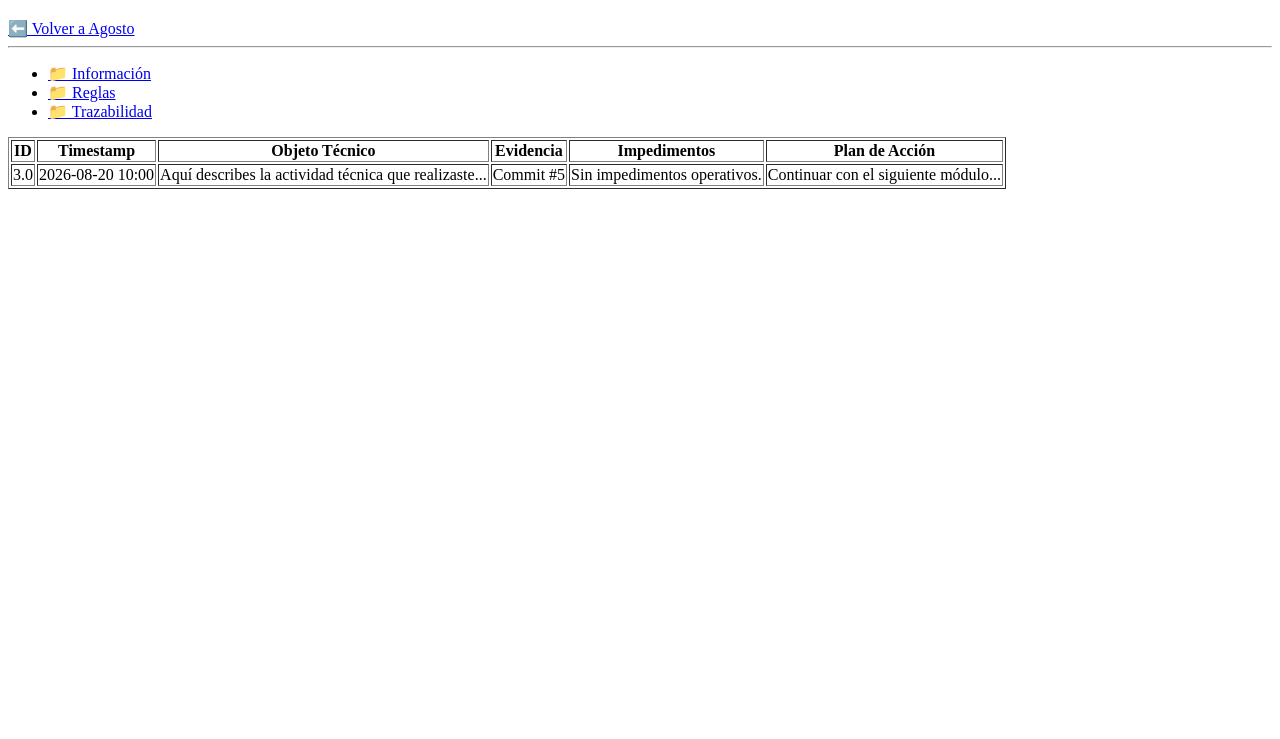
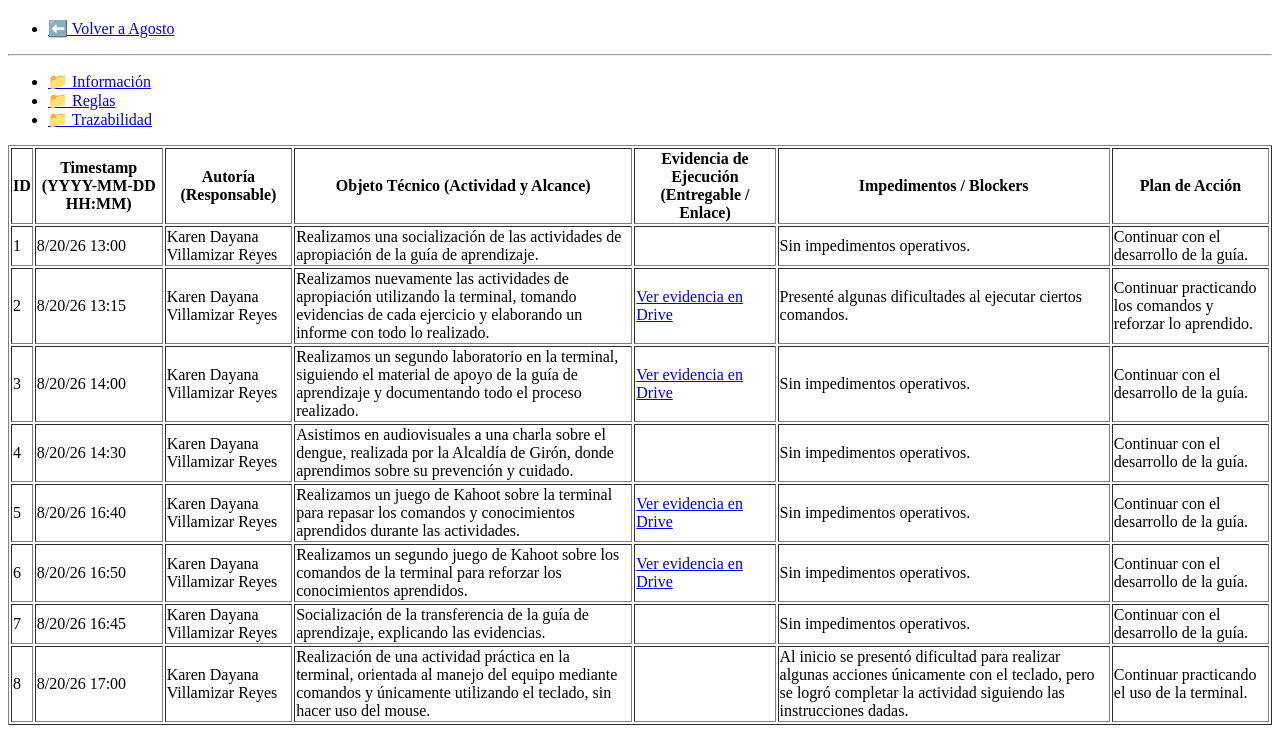
Before and after one commit to KarenDayana07/Bitacora-HTML, a plain HTML site: page s3-trazabilidad.html in a window 1280 px wide. Shown: the part 61-800 px from the top of the page. Drawn offline with Linux system fonts and the light colour scheme.

Commit message:
feat: agregar registros de trazabilidad de la semana 3

```diff
--- a/s3-trazabilidad.html
+++ b/s3-trazabilidad.html
@@ -1,10 +1,17 @@
 <!DOCTYPE html>
 <html lang="es">
-<head><meta charset="UTF-8"><title>Semana 3 - Trazabilidad</title></head>
+<head>
+    <meta charset="UTF-8">
+    <title>Semana 3 - Trazabilidad</title>
+</head>
 <body>
     <header>
         <h1>Semana 3 - Trazabilidad</h1>
-        <nav><a href="agosto.html">⬅️ Volver a Agosto</a></nav>
+        <nav>
+            <ul>
+                <li><a href="agosto.html">⬅️ Volver a Agosto</a></li>
+            </ul>
+        </nav>
     </header>
     <hr>
     <nav>
@@ -19,21 +26,101 @@
             <thead>
                 <tr>
                     <th>ID</th>
-                    <th>Timestamp</th>
-                    <th>Objeto Técnico</th>
-                    <th>Evidencia</th>
-                    <th>Impedimentos</th>
+                    <th>Timestamp (YYYY-MM-DD HH:MM)</th>
+                    <th>Autoría (Responsable)</th>
+                    <th>Objeto Técnico (Actividad y Alcance)</th>
+                    <th>Evidencia de Ejecución (Entregable / Enlace)</th>
+                    <th>Impedimentos / Blockers</th>
                     <th>Plan de Acción</th>
                 </tr>
             </thead>
             <tbody>
+
                 <tr>
-                    <td>3.0</td>
-                    <td>2026-08-20 10:00</td>
-                    <td>Aquí describes la actividad técnica que realizaste...</td>
-                    <td>Commit #5</td>
+                    <td>1</td>
+                    <td>8/20/26 13:00</td>
+                    <td>Karen Dayana Villamizar Reyes</td>
+                    <td>Realizamos una socialización de las actividades de apropiación de la guía de aprendizaje.</td>
+                    <td></td>
                     <td>Sin impedimentos operativos.</td>
-                    <td>Continuar con el siguiente módulo...</td>
+                    <td>Continuar con el desarrollo de la guía.</td>
+                </tr>
+
+
+                <tr>
+                    <td>2</td>
+                    <td>8/20/26 13:15</td>
+                    <td>Karen Dayana Villamizar Reyes</td>
+                    <td>Realizamos nuevamente las actividades de apropiación utilizando la terminal, tomando evidencias de cada ejercicio y elaborando un informe con todo lo realizado.</td>
+                    <td><a href="https://docs.google.com/document/d/1VQ8-_W3eulWz0t5vUnC1U5T5kC0HP/edit?usp=sharing&ouid=101969118816427981278&rtpof=true&sd=true" target="_blank">Ver evidencia en Drive</a></td>
+                    <td>Presenté algunas dificultades al ejecutar ciertos comandos.</td>
+                    <td>Continuar practicando los comandos y reforzar lo aprendido.</td>
+                </tr>
+
+
+                <tr>
+                    <td>3</td>
+                    <td>8/20/26 14:00</td>
+                    <td>Karen Dayana Villamizar Reyes</td>
+                    <td>Realizamos un segundo laboratorio en la terminal, siguiendo el material de apoyo de la guía de aprendizaje y documentando todo el proceso realizado.</td>
+                    <td><a href="https://docs.google.com/document/d/1oxCfe4Dz433oILndHOhw3qFba5hvEdi7T/edit?usp=sharing&ouid=101969118816427981278&rtpof=true&sd=true" target="_blank">Ver evidencia en Drive</a></td>
+                    <td>Sin impedimentos operativos.</td>
+                    <td>Continuar con el desarrollo de la guía.</td>
+                </tr>
+
+
+                <tr>
+                    <td>4</td>
+                    <td>8/20/26 14:30</td>
+                    <td>Karen Dayana Villamizar Reyes</td>
+                    <td>Asistimos en audiovisuales a una charla sobre el dengue, realizada por la Alcaldía de Girón, donde aprendimos sobre su prevención y cuidado.</td>
+                    <td></td>
+                    <td>Sin impedimentos operativos.</td>
+                    <td>Continuar con el desarrollo de la guía.</td>
+                </tr>
+
+
+                <tr>
+                    <td>5</td>
+                    <td>8/20/26 16:40</td>
+                    <td>Karen Dayana Villamizar Reyes</td>
+                    <td>Realizamos un juego de Kahoot sobre la terminal para repasar los comandos y conocimientos aprendidos durante las actividades.</td>
+                    <td><a href="https://drive.google.com/file/d/1XW9U8GkO3uTvaq5WvLcPZnHP/view?usp=sharing" target="_blank">Ver evidencia en Drive</a></td>
+                    <td>Sin impedimentos operativos.</td>
+                    <td>Continuar con el desarrollo de la guía.</td>
+                </tr>
+
+
+                <tr>
+                    <td>6</td>
+                    <td>8/20/26 16:50</td>
+                    <td>Karen Dayana Villamizar Reyes</td>
+                    <td>Realizamos un segundo juego de Kahoot sobre los comandos de la terminal para reforzar los conocimientos aprendidos.</td>
+                    <td><a href="https://drive.google.com/file/d/1sGIIqDaY1jDbHfpuwSdf8LkU4fJXb/view?usp=sharing" target="_blank">Ver evidencia en Drive</a></td>
+                    <td>Sin impedimentos operativos.</td>
+                    <td>Continuar con el desarrollo de la guía.</td>
+                </tr>
+
+
+                <tr>
+                    <td>7</td>
+                    <td>8/20/26 16:45</td>
+                    <td>Karen Dayana Villamizar Reyes</td>
+                    <td>Socialización de la transferencia de la guía de aprendizaje, explicando las evidencias.</td>
+                    <td></td>
+                    <td>Sin impedimentos operativos.</td>
+                    <td>Continuar con el desarrollo de la guía.</td>
+                </tr>
+
+
+                <tr>
+                    <td>8</td>
+                    <td>8/20/26 17:00</td>
+                    <td>Karen Dayana Villamizar Reyes</td>
+                    <td>Realización de una actividad práctica en la terminal, orientada al manejo del equipo mediante comandos y únicamente utilizando el teclado, sin hacer uso del mouse.</td>
+                    <td></td>
+                    <td>Al inicio se presentó dificultad para realizar algunas acciones únicamente con el teclado, pero se logró completar la actividad siguiendo las instrucciones dadas.</td>
+                    <td>Continuar practicando el uso de la terminal.</td>
                 </tr>
             </tbody>
         </table>
```
